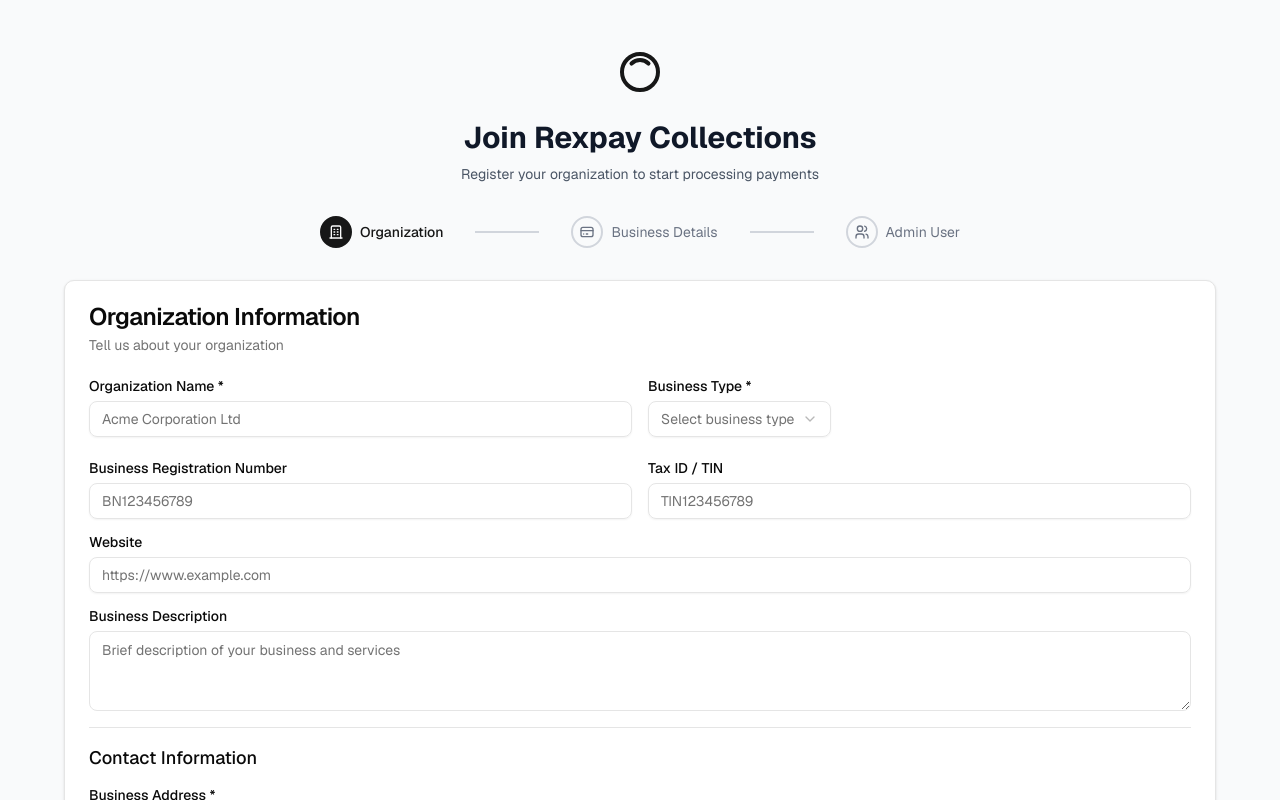
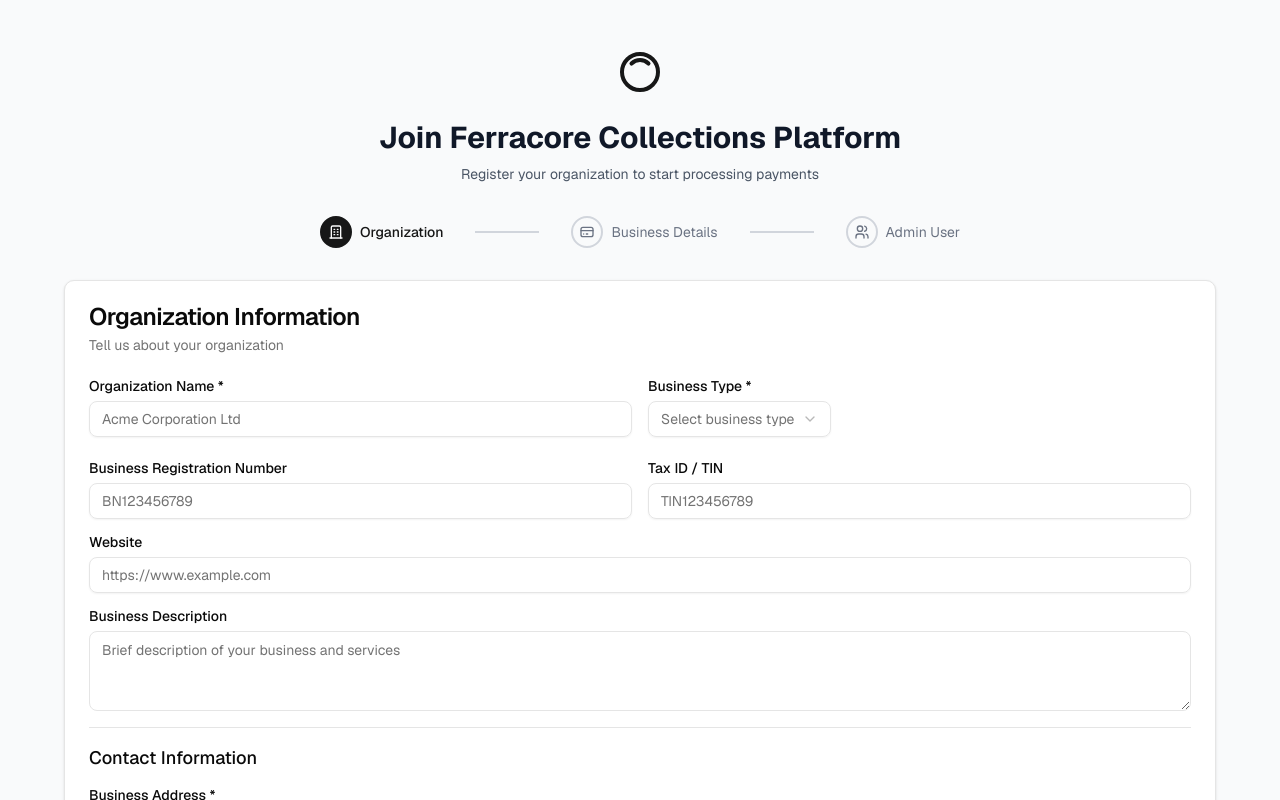
Before and after one commit to Golda-Tech/FerraCore-Dashboard, a Next.js app: page /organizations in a window 1280 px wide. Shown: the top 800 px of the page. Built offline with nearby package versions, Linux system fonts and the light colour scheme.

Commit message:
Name change to Ferracore

```diff
--- a/app/(auth)/layout.tsx
+++ b/app/(auth)/layout.tsx
@@ -16,7 +16,7 @@
             <div className="bg-primary text-primary-foreground flex size-6 items-center justify-center rounded-md">
               <GalleryVerticalEnd className="size-4" />
             </div>
-            Collections Gateway
+            Ferracore Collections Platform
           </Link>
         </div>
         <div className="flex flex-1 items-center justify-center">
--- a/app/layout.tsx
+++ b/app/layout.tsx
@@ -14,8 +14,8 @@
 });
 
 export const metadata: Metadata = {
-  title: "RexPay Collections Gateway",
-  description: "Gateway for managing collections in RexPay",
+  title: "Ferracore Collections Platform",
+  description: "Platform for managing collections in Ferracore",
 };
 
 export default function RootLayout({
--- a/app/organizations/page.tsx
+++ b/app/organizations/page.tsx
@@ -116,7 +116,7 @@
             </div>
             <h2 className="mt-6 text-3xl font-bold text-gray-900 dark:text-white">Registration Submitted!</h2>
             <p className="mt-4 text-sm text-gray-600 dark:text-gray-400">
-              Thank you for registering your organization with Rexpay. Our team will review your application and contact
+              Thank you for registering your organization with Ferracore. Our team will review your application and contact
               you within 2-3 business days.
             </p>
             <p className="mt-2 text-sm text-gray-600 dark:text-gray-400">
@@ -150,7 +150,7 @@
           <div className="flex justify-center">
             <IconInnerShadowTop className="h-12 w-12 text-primary" />
           </div>
-          <h2 className="mt-6 text-3xl font-bold text-gray-900 dark:text-white">Join Rexpay Collections</h2>
+          <h2 className="mt-6 text-3xl font-bold text-gray-900 dark:text-white">Join Ferracore Collections Platform</h2>
           <p className="mt-2 text-sm text-gray-600 dark:text-gray-400">
             Register your organization to start processing payments
           </p>
--- a/package.json
+++ b/package.json
@@ -49,7 +49,7 @@
     "input-otp": "^1.4.2",
     "jspdf": "^3.0.2",
     "lucide-react": "^0.535.0",
-    "next": "15.4.4",
+    "next": "^15.5.4",
     "next-themes": "^0.4.6",
     "react": "19.1.0",
     "react-day-picker": "^9.8.1",
```
Also changed, not shown: 2 other files (tests, documents, lock files or other folders).
